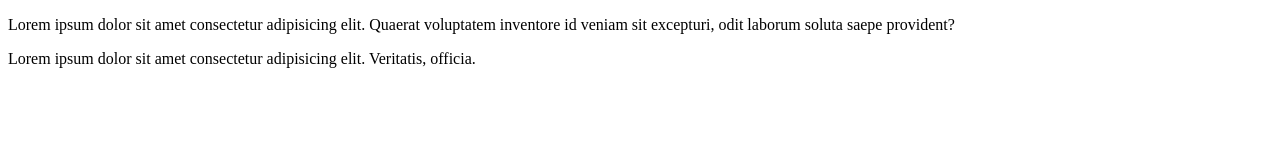
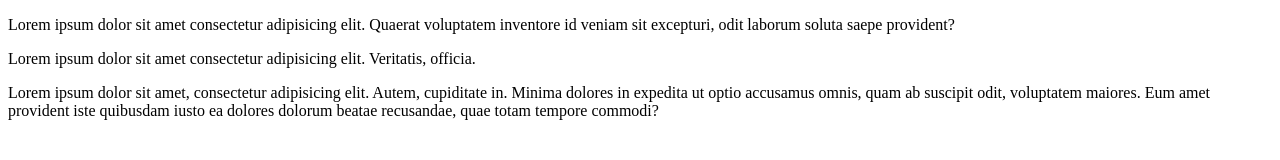
Before and after one commit to rajesh1073/Git-Clone-Practice, a plain HTML site: page git-clone/index.html in a window 1280 px wide. Drawn offline with Linux system fonts and the light colour scheme.

Commit message:
version-3

```diff
--- a/git-clone/index.html
+++ b/git-clone/index.html
@@ -14,5 +14,11 @@
     <p>
         Lorem ipsum dolor sit amet consectetur adipisicing elit. Veritatis, officia.
     </p>
+    <p>
+        Lorem ipsum dolor sit amet, consectetur adipisicing elit. Autem, cupiditate in.
+        Minima dolores in expedita ut optio accusamus omnis,
+        quam ab suscipit odit, voluptatem maiores. Eum amet provident iste quibusdam
+        iusto ea dolores dolorum beatae recusandae, quae totam tempore commodi?
+    </p>
 </body>
 </html>
```
